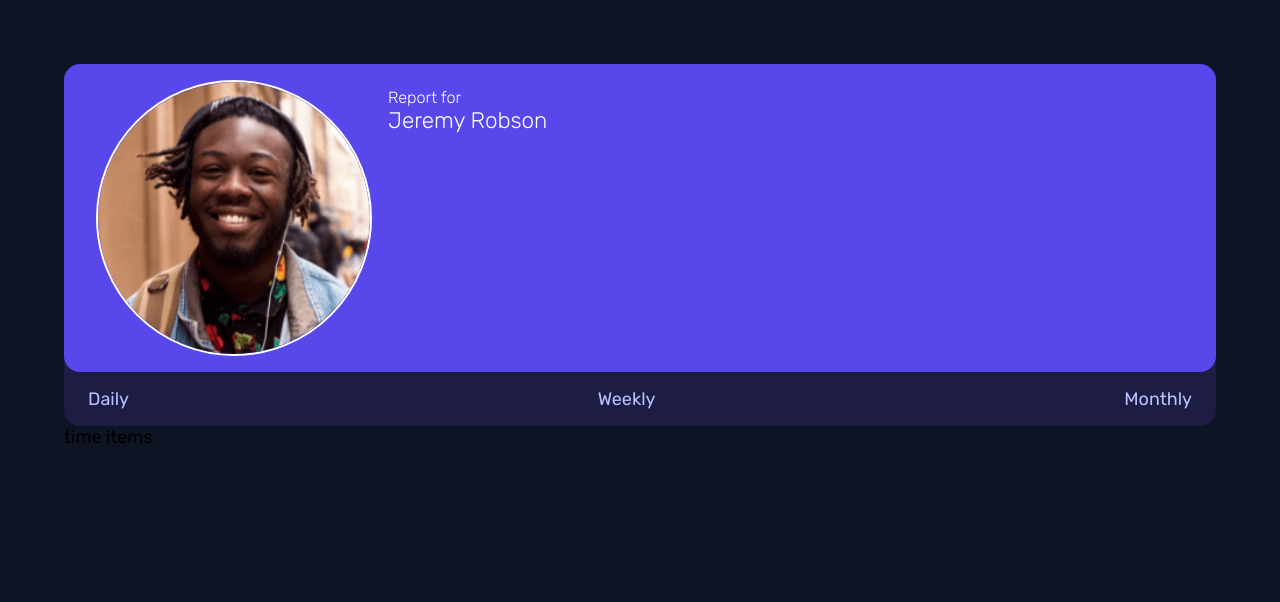
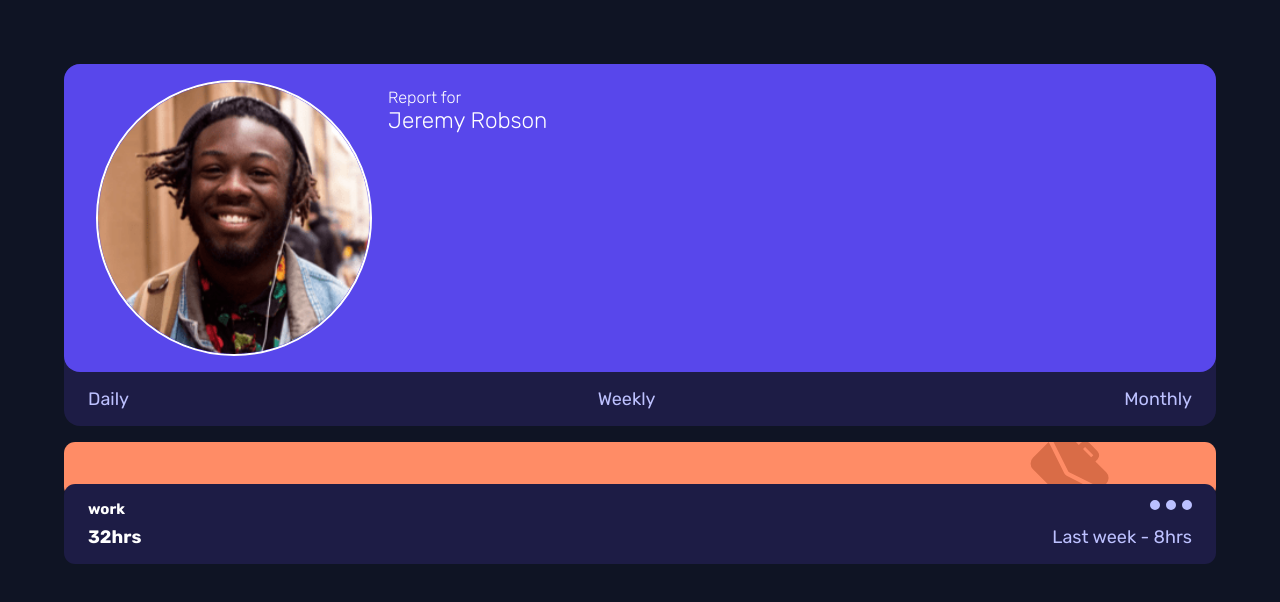
Before and after one commit to Clinton-dev/time-tracker-dash, an Angular app: page / in a window 1280 px wide. Shown: the top 602 px of the page. Built offline with nearby package versions, Linux system fonts and the light colour scheme.

Commit message:
Add styling to cards

```diff
--- a/src/app/components/dash/dash.component.css
+++ b/src/app/components/dash/dash.component.css
@@ -70,3 +70,50 @@
     text-decoration: none;
     color: hsl(236deg 100% 87%);
 }
+
+.time-items {
+    /* border: 1px solid white; */
+    margin-top: 1rem;
+}
+
+.time-items .card .card-header {
+    height: 7vh;
+    border-radius: .7rem;
+    background-color: var(--work);
+    z-index: -1;
+    padding-right: 1rem;
+    background-image: url('../../../assets/images/icon-work.svg');
+    background-position: 90% 45%;
+    background-repeat: no-repeat;
+}
+
+/* .time-items .card .card-header img {
+    color: hsl(348, 100%, 68%);
+    float: right;
+    width: 50px;
+    height: 50px;
+    z-index: -2;
+} */
+
+.time-items .card .card-body {
+    background-color: hsl(241deg 42% 19%);
+    color: hsl(236deg 100% 87%);
+    border-radius: .7rem;
+    padding: 1rem 1.5rem;
+    margin-top: -0.9rem;
+    z-index: 1;
+}
+
+.dflex {
+    display: flex;
+    justify-content: space-between;
+}
+
+img#ellipse {
+    font-size: .7rem;
+    height: 10px;
+}
+
+.card-title {
+    color: white;
+}
--- a/src/app/components/dash/dash.component.html
+++ b/src/app/components/dash/dash.component.html
@@ -16,6 +16,20 @@
         </div>
     </div>
     <div class="time-items">
-        time items
+        <div class="card">
+            <div class="card-header">
+                <!-- <img src="../../../assets/images/icon-work.svg" alt="work icon"> -->
+            </div>
+            <div class="card-body">
+                <div class="dflex">
+                    <h5 class="card-title">work</h5>
+                    <img src="../../../assets/images/icon-ellipsis.svg" alt="ellipses" id="ellipse">
+                </div>
+                <div class="dflex" style="margin-top: .5rem;">
+                    <h4 class="card-title">32hrs</h4>
+                    <p>Last week - 8hrs</p>
+                </div>
+            </div>
+        </div>
     </div>
 </div>
```
